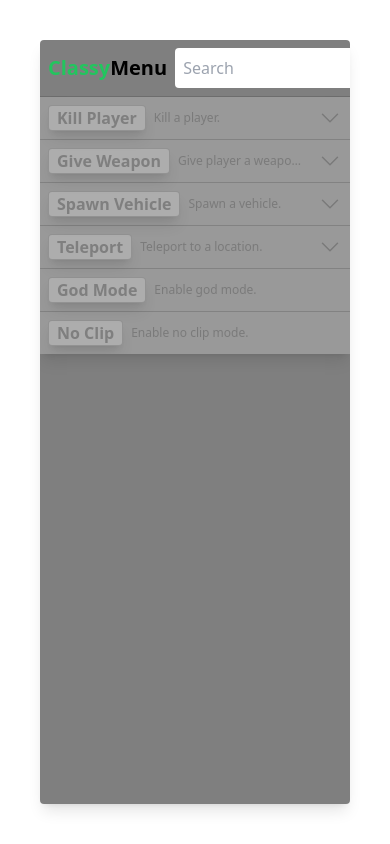
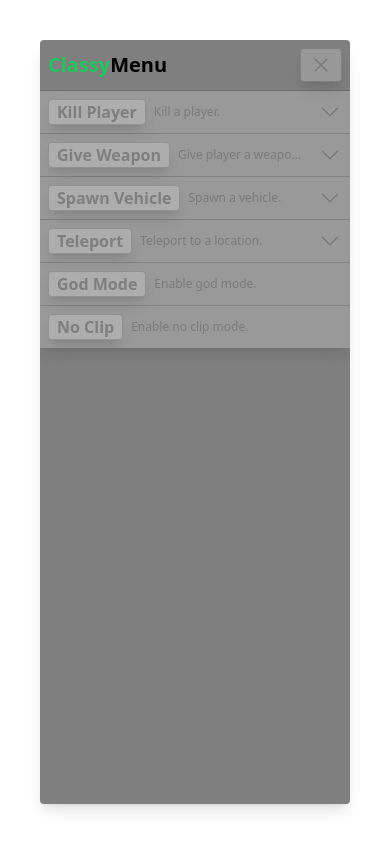
Before and after one commit to Clxssyy/classy-fivem, a React (Vite) app in the folder classy-admin/packages/ui/: page / in a window 390 px wide. Built offline with nearby package versions, Linux system fonts and the light colour scheme.

Commit message:
Update responsive styling

```diff
--- a/classy-admin/packages/ui/src/components/MenuItem.tsx
+++ b/classy-admin/packages/ui/src/components/MenuItem.tsx
@@ -74,7 +74,7 @@ const MenuItem = (props: MenuItemProps) => {
               hidden ? 'max-h-0 ease-out' : 'ease-in max-h-96'
             }`}
           >
-            <div className='flex p-2 gap-2'>{options}</div>
+            <div className='flex p-2 gap-2 flex-wrap'>{options}</div>
           </div>
         ) : null}
       </div>
--- a/classy-admin/packages/ui/src/pages/adminMenu/AdminMenu.tsx
+++ b/classy-admin/packages/ui/src/pages/adminMenu/AdminMenu.tsx
@@ -18,7 +18,12 @@ const AdminMenu = () => {
       itemFunction: kill,
       functionOptions: (
         <>
-          <input type='text' placeholder='Player ID' id='player-id' className='p-2 rounded' />
+          <input
+            type='text'
+            placeholder='Player ID'
+            id='player-id'
+            className='p-2 rounded shadow-md'
+          />
         </>
       ),
     },
@@ -28,9 +33,19 @@ const AdminMenu = () => {
       itemFunction: kill,
       functionOptions: (
         <>
-          <input type='text' placeholder='Player ID' id='player-id' className='p-2 rounded' />
-          <input type='text' placeholder='Weapon Name' id='weapon-name' className='p-2 rounded' />
-          <input type='text' placeholder='Ammo' id='ammo' className='p-2 rounded' />
+          <input
+            type='text'
+            placeholder='Player ID'
+            id='player-id'
+            className='p-2 rounded shadow-md'
+          />
+          <input
+            type='text'
+            placeholder='Weapon Name'
+            id='weapon-name'
+            className='p-2 rounded shadow-md'
+          />
+          <input type='text' placeholder='Ammo' id='ammo' className='p-2 rounded shadow-md' />
         </>
       ),
     },
@@ -40,7 +55,12 @@ const AdminMenu = () => {
       itemFunction: kill,
       functionOptions: (
         <>
-          <input type='text' placeholder='Vehicle Name' id='vehicle-name' className='p-2 rounded' />
+          <input
+            type='text'
+            placeholder='Vehicle Name'
+            id='vehicle-name'
+            className='p-2 rounded shadow-md'
+          />
         </>
       ),
     },
@@ -50,10 +70,10 @@ const AdminMenu = () => {
       itemFunction: kill,
       functionOptions: (
         <>
-          <input type='text' placeholder='X' id='x' className='p-2 rounded' />
-          <input type='text' placeholder='Y' id='y' className='p-2 rounded' />
-          <input type='text' placeholder='Z' id='z' className='p-2 rounded' />
-          <div className='grow flex place-items-center justify-end gap-2'>
+          <input type='text' placeholder='X' id='x' className='p-2 rounded shadow-md' />
+          <input type='text' placeholder='Y' id='y' className='p-2 rounded shadow-md' />
+          <input type='text' placeholder='Z' id='z' className='p-2 rounded shadow-md' />
+          <div className='flex place-items-center gap-2'>
             <label htmlFor='waypoint'>Waypoint</label>
             <input type='checkbox' name='waypoint' id='waypoint' className='w-6 h-6' />
           </div>
@@ -95,7 +115,7 @@ const AdminMenu = () => {
   return (
     <div className='grid align-items h-screen p-10 overflow-hidden'>
       <div className='bg-black/50 rounded flex flex-col shadow-lg overflow-hidden'>
-        <div className='flex justify-between border-b border-neutral-800/20'>
+        <div className='justify-between flex border-b border-neutral-800/20'>
           <div className='flex p-2 place-items-center gap-2'>
             <h1 className='text-xl font-bold cursor-default select-none'>
               <span className='text-green-500'>Classy</span>Menu
@@ -105,32 +125,32 @@ const AdminMenu = () => {
               name='Search'
               id='search'
               placeholder='Search'
-              className='p-2 rounded'
+              className='p-2 rounded hidden sm:block bg-white/20 shadow-lg border border-neutral-800/20'
               value={search}
               onChange={(e) => setSearch(e.target.value)}
             />
           </div>
-          <div className='p-2'>
+          <div className='p-2 flex place-items-center'>
             <button
               onClick={() => {
                 setCollapse(!collapse)
               }}
-              className='hover:scale-105 transition-all active:scale-95 text-neutral-500/80 bg-white/20 rounded p-1 px-2 shadow-lg border border-neutral-800/20'
+              className='hidden sm:block hover:scale-105 transition-all active:scale-95 text-neutral-500/80 bg-white/20 rounded p-1 px-2 shadow-lg border border-neutral-800/20'
             >
               <ChevronDoubleUpIcon className='w-6 h-6' />
             </button>
           </div>
-          <div className='p-2'>
+          <div className='p-2 flex place-items-center'>
             <button
               onClick={() => {
                 setExtend(extend + 1)
               }}
-              className='hover:scale-105 transition-all active:scale-95 text-neutral-500/80 bg-white/20 rounded p-1 px-2 shadow-lg border border-neutral-800/20'
+              className='hidden sm:block hover:scale-105 transition-all active:scale-95 text-neutral-500/80 bg-white/20 rounded p-1 px-2 shadow-lg border border-neutral-800/20'
             >
               <ChevronDoubleDownIcon className='w-6 h-6' />
             </button>
           </div>
-          <div className='p-2'>
+          <div className='p-2 flex place-items-center'>
             <button
               onClick={close}
               className='hover:scale-105 transition-all active:scale-95 text-neutral-500/80 bg-white/20 rounded p-1 px-2 shadow-lg border border-neutral-800/20'
@@ -141,7 +161,7 @@ const AdminMenu = () => {
         </div>
         <div
           id='menuItems'
-          className='bg-white/20 divide-y divide-neutral-800/20 shadow-lg overflow-y-auto overflow-x-hidden'
+          className='bg-white/20 divide-y divide-neutral-800/20 shadow-lg overflow-y-auto'
         >
           {filteredItems.map((item, index) => (
             <MenuItem
```
